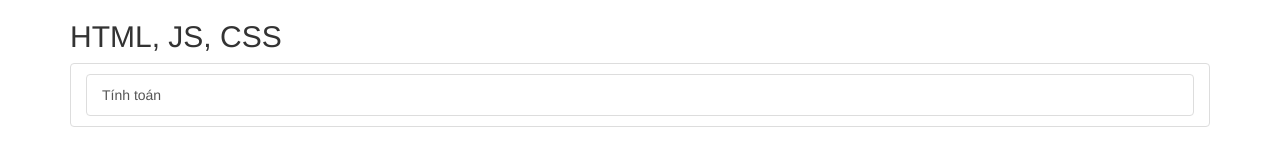
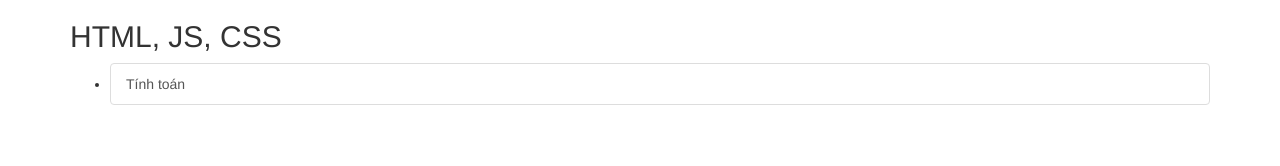
Before and after one commit to minhhathanhsang/minhhathanhsang.github.io, a plain HTML site: page index.html in a window 1280 px wide. Drawn offline with Linux system fonts and the light colour scheme.

Commit message:
Update index.html

```diff
--- a/index.html
+++ b/index.html
@@ -10,8 +10,8 @@
 <div class="container">
      <h2>HTML, JS, CSS</h2>
 
-     <ul class="list-group">
-       <li class="list-group-item">
+     <ul>
+       <li>
            <a href="#" class="list-group-item">Tính toán</a>
        </li>
      </ul>
```
